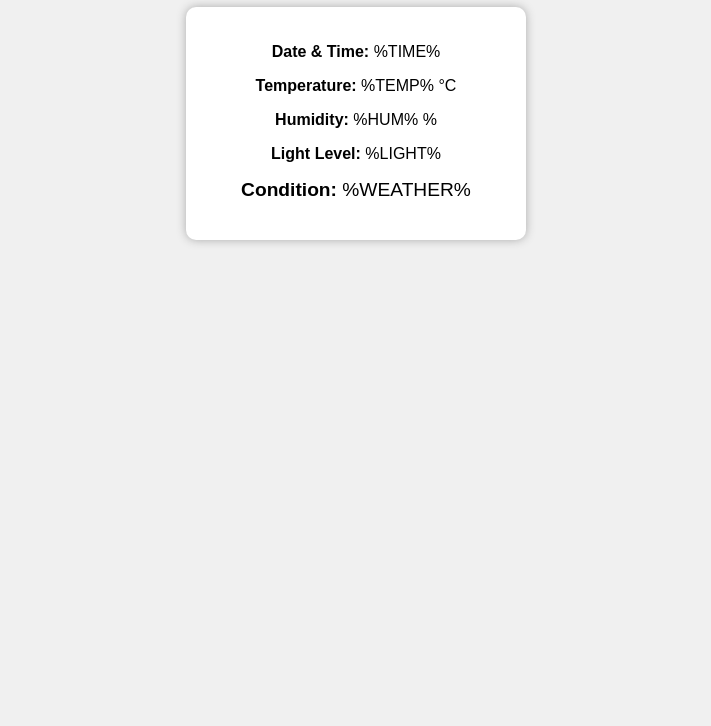
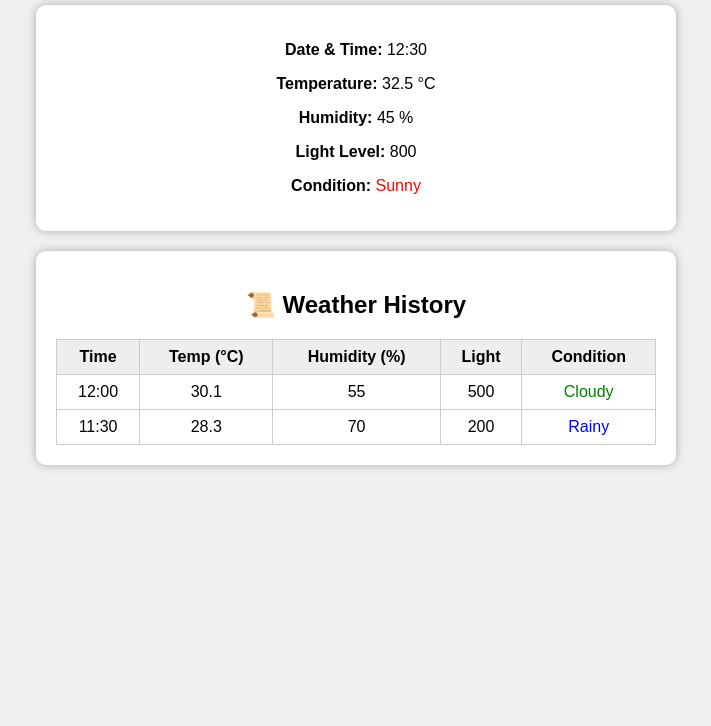
Before and after one commit to AditShiv/ESP32-Weather-Dashboard, a plain HTML site: page index.html in a window 1280 px wide. Shown: the part 74-800 px from the top of the page, without its empty margins (284-995 px from the left). Drawn offline with Linux system fonts and the light colour scheme.

Commit message:
Update index.html

```diff
--- a/index.html
+++ b/index.html
@@ -1,22 +1,75 @@
 <!DOCTYPE html>
 <html>
 <head>
-  <title>Weather Monitor</title>
+  <title>ESP32 Weather Dashboard</title>
   <meta name="viewport" content="width=device-width, initial-scale=1">
   <style>
-    body { font-family: Arial; text-align: center; background-color: #f0f0f0; }
-    .card { background: white; padding: 20px; margin: 20px auto; width: 300px; border-radius: 10px; box-shadow: 0 0 10px #aaa; }
-    .status { font-size: 1.2em; margin-top: 10px; }
+    body { font-family: Arial, sans-serif; background-color: #f0f0f0; text-align: center; }
+    h1 { margin-top: 20px; }
+    .card { background: white; padding: 20px; margin: 20px auto; width: 90%; max-width: 600px; border-radius: 10px; box-shadow: 0 0 10px #aaa; }
+    table { width: 100%; border-collapse: collapse; margin-top: 20px; }
+    th, td { border: 1px solid #ccc; padding: 8px; }
+    th { background-color: #eee; }
+    .sunny { color: red; }
+    .cloudy { color: green; }
+    .rainy { color: blue; }
   </style>
 </head>
 <body>
-  <h1>🌤️ Weather Dashboard</h1>
+  <h1>🌤️ ESP32 Weather Dashboard</h1>
   <div class="card">
-    <p><strong>Date & Time:</strong> %TIME%</p>
-    <p><strong>Temperature:</strong> %TEMP% °C</p>
-    <p><strong>Humidity:</strong> %HUM% %</p>
-    <p><strong>Light Level:</strong> %LIGHT%</p>
-    <p class="status"><strong>Condition:</strong> %WEATHER%</p>
+    <p><strong>Date & Time:</strong> <span id="time">--:--</span></p>
+    <p><strong>Temperature:</strong> <span id="temp">--</span> °C</p>
+    <p><strong>Humidity:</strong> <span id="hum">--</span> %</p>
+    <p><strong>Light Level:</strong> <span id="light">--</span></p>
+    <p><strong>Condition:</strong> <span id="weather" class="">--</span></p>
   </div>
+
+  <div class="card">
+    <h2>📜 Weather History</h2>
+    <table id="history">
+      <tr>
+        <th>Time</th>
+        <th>Temp (°C)</th>
+        <th>Humidity (%)</th>
+        <th>Light</th>
+        <th>Condition</th>
+      </tr>
+    </table>
+  </div>
+
+  <script>
+    // Simulated data — replace with live fetch from ESP32
+    const data = [
+      { time: "12:30", temp: 32.5, hum: 45, light: 800, condition: "Sunny" },
+      { time: "12:00", temp: 30.1, hum: 55, light: 500, condition: "Cloudy" },
+      { time: "11:30", temp: 28.3, hum: 70, light: 200, condition: "Rainy" }
+    ];
+
+    function updateDashboard() {
+      const latest = data[0];
+      document.getElementById("time").textContent = latest.time;
+      document.getElementById("temp").textContent = latest.temp;
+      document.getElementById("hum").textContent = latest.hum;
+      document.getElementById("light").textContent = latest.light;
+      const weatherEl = document.getElementById("weather");
+      weatherEl.textContent = latest.condition;
+      weatherEl.className = latest.condition.toLowerCase();
+
+      const table = document.getElementById("history");
+      for (let i = 1; i < data.length; i++) {
+        const row = table.insertRow();
+        row.insertCell().textContent = data[i].time;
+        row.insertCell().textContent = data[i].temp;
+        row.insertCell().textContent = data[i].hum;
+        row.insertCell().textContent = data[i].light;
+        const condCell = row.insertCell();
+        condCell.textContent = data[i].condition;
+        condCell.className = data[i].condition.toLowerCase();
+      }
+    }
+
+    updateDashboard();
+  </script>
 </body>
 </html>
```
